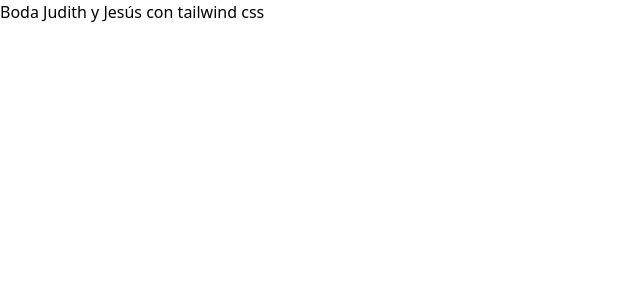
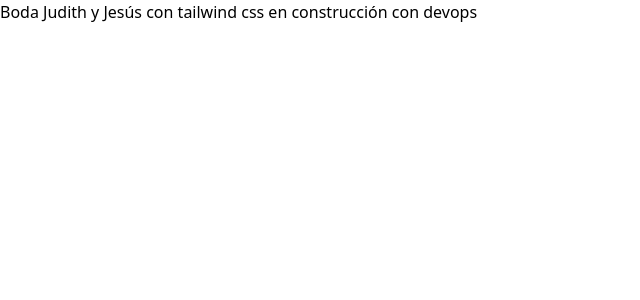
Before and after one commit to jesusMartinez88/boda-judith-jesus, an Angular app: page / in a window 1280 px wide. Shown: the top 300 px of the page, without its empty margins (0-640 px from the left). Built offline with nearby package versions, Linux system fonts and the light colour scheme.

Commit message:
feat: fix deploy

```diff
--- a/src/app/app.html
+++ b/src/app/app.html
@@ -1 +1 @@
-<h1>Boda Judith y Jesús con tailwind css</h1>
+<h1>Boda Judith y Jesús con tailwind css en construcción con devops</h1>
```
